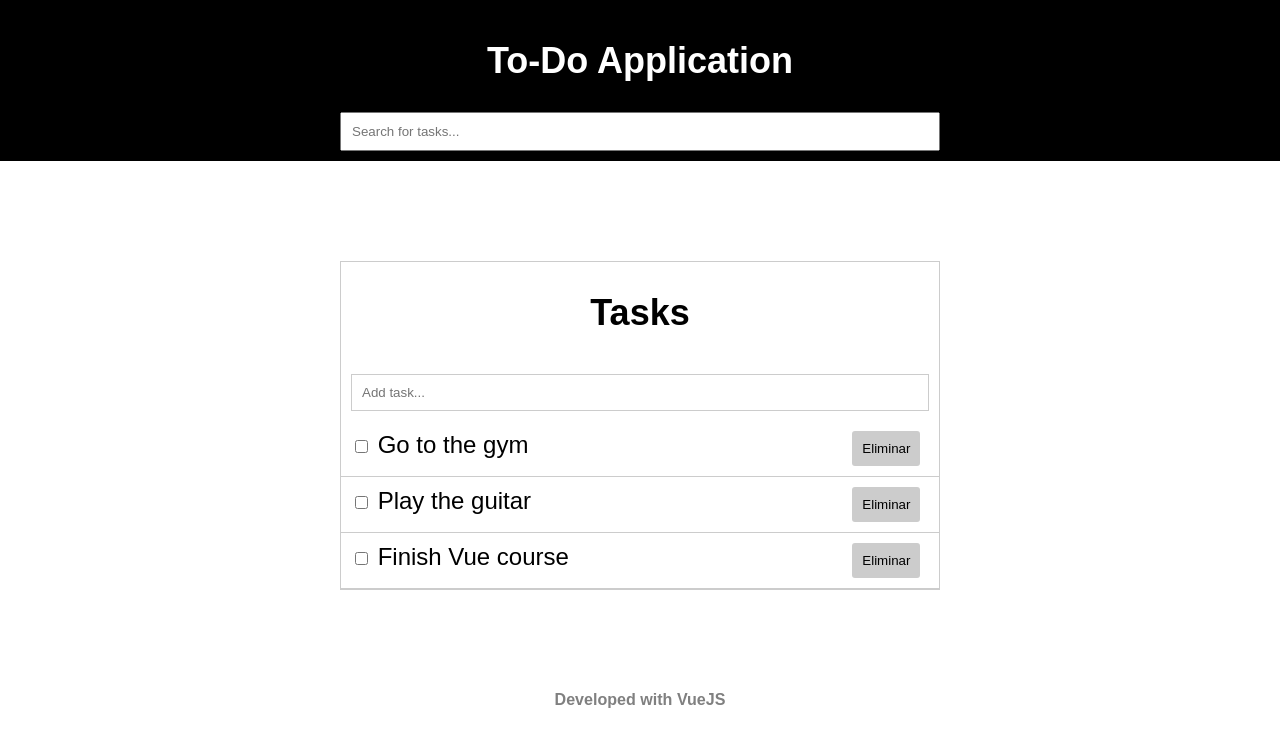
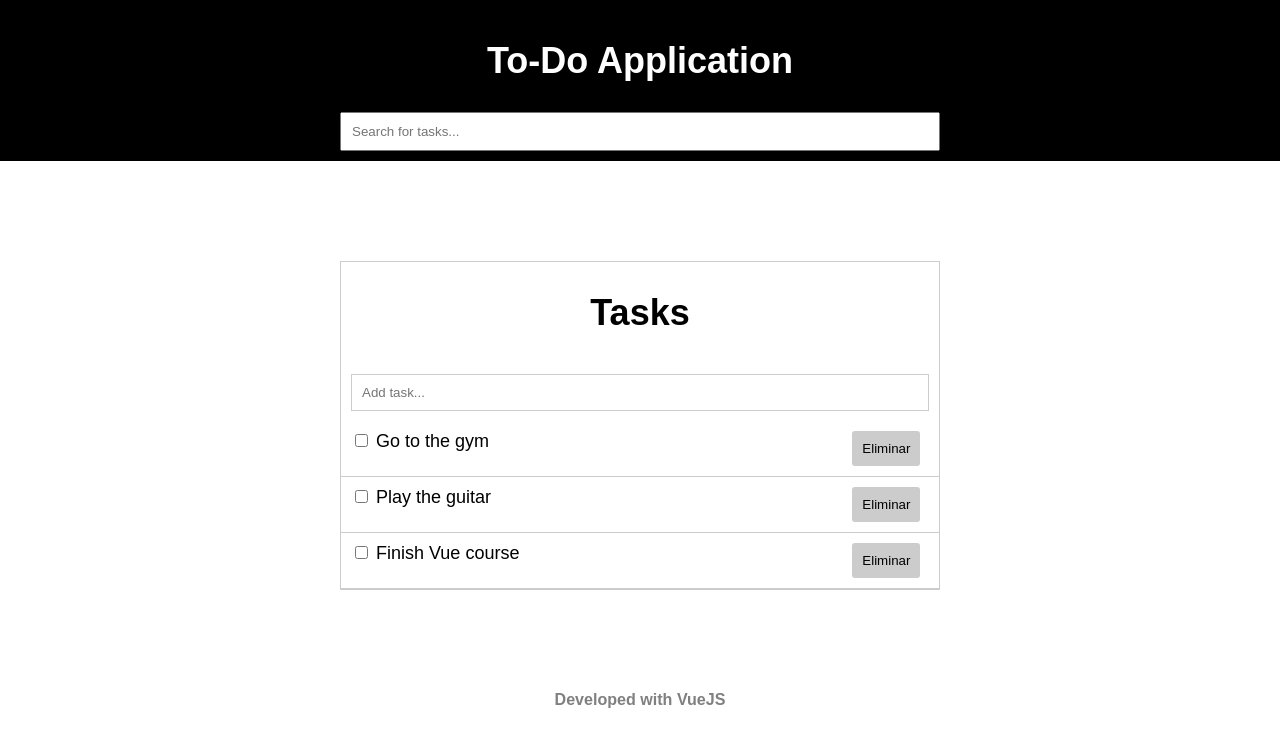
Before and after one commit to illianechesa/vue-todos, a Vue app: page / in a window 1280 px wide. Shown: the top 746 px of the page. Built offline with nearby package versions, Linux system fonts and the light colour scheme.

Commit message:
change font size to improve ui
Signed-off-by: Illia Nechesa <illia.nechesa@eos-eng.com>

```diff
--- a/src/components/TodoItem.vue
+++ b/src/components/TodoItem.vue
@@ -1,6 +1,6 @@
 <template>
     <div class="todo" v-bind:class="{completed: todo.completed}">
-        <div class="todo-body" >
+        <div class="todo-body" style="font-size: 75%">
             <input type="checkbox"
                 v-bind:checked="todo.completed ? 'checked': ''"
                 v-on:change="checkTodo">
```
